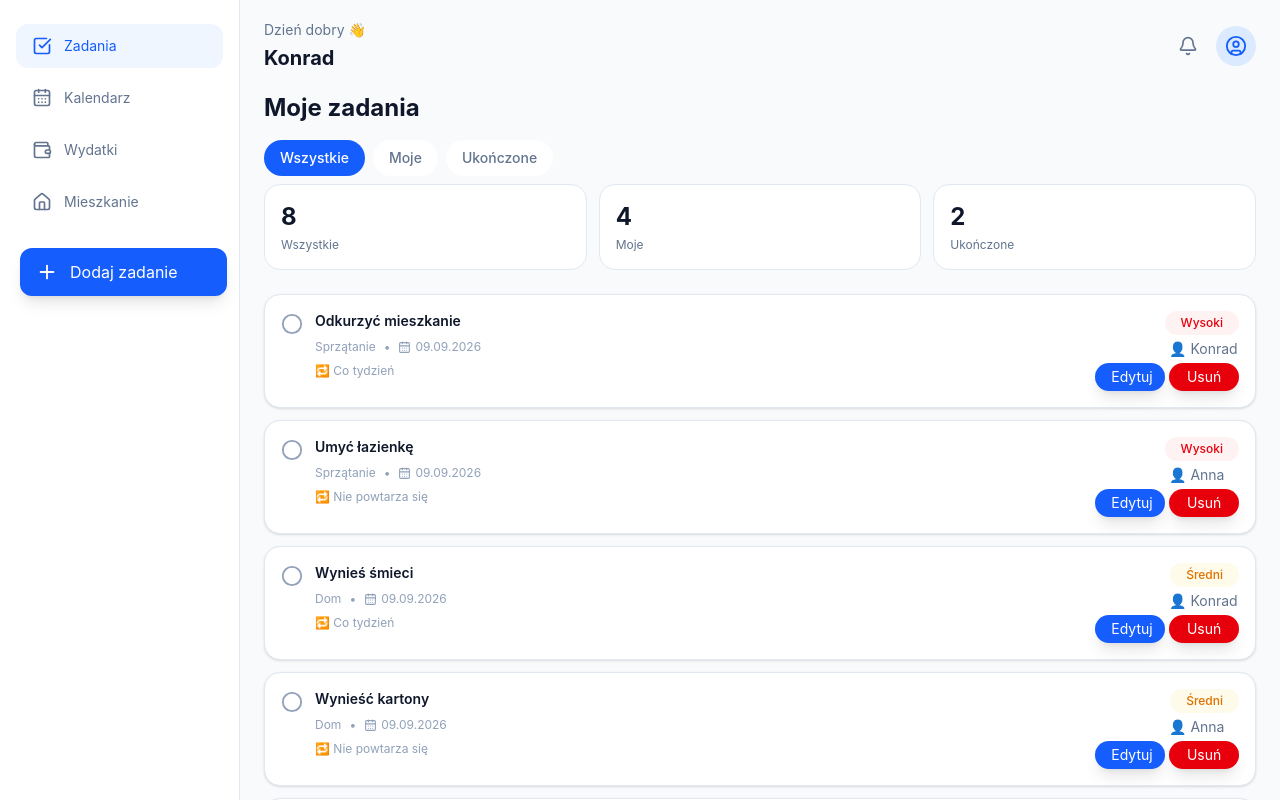
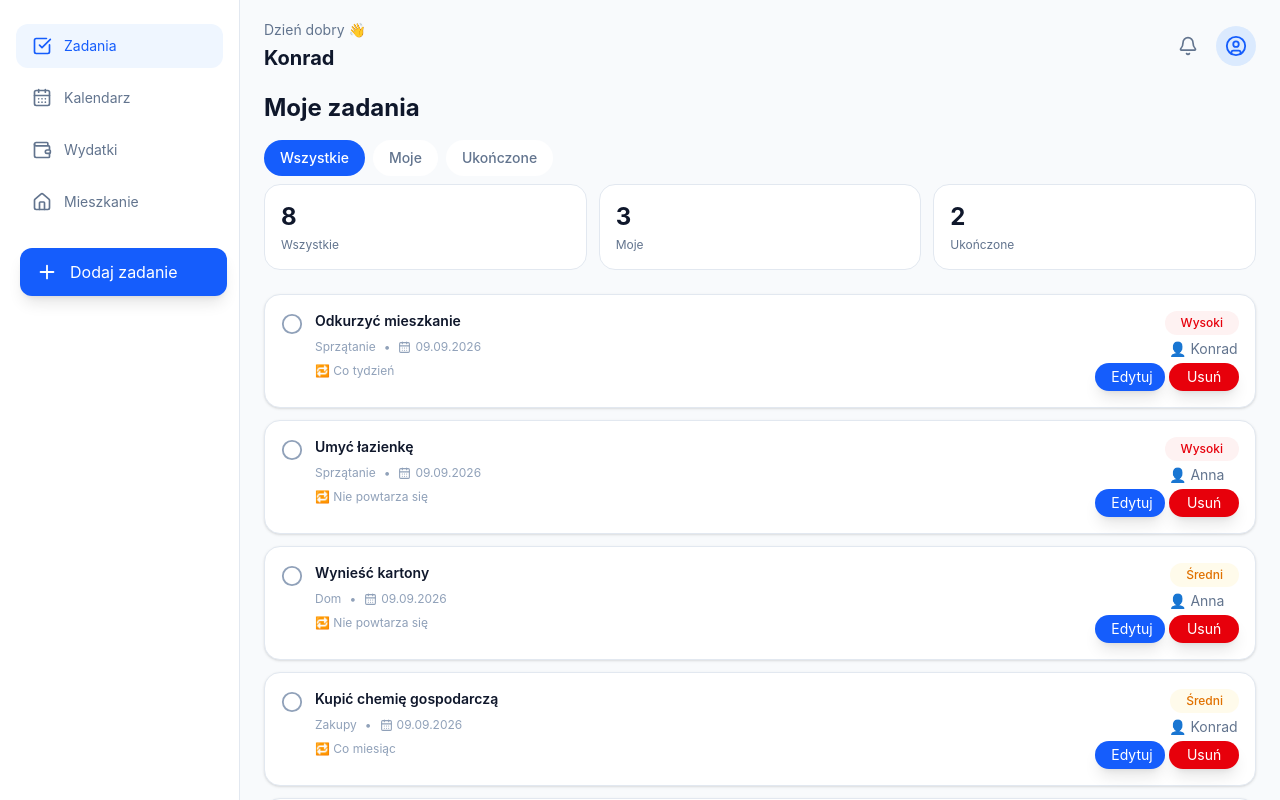
Before and after one commit to LainonShiraya/home-ops, a React (Vite) app: page /tasks in a window 1280 px wide. Shown: the top 800 px of the page. Built offline with nearby package versions, Linux system fonts and the light colour scheme.

Commit message:
feat: scope tasks by household

```diff
--- a/src/data/tasks.ts
+++ b/src/data/tasks.ts
@@ -3,6 +3,7 @@ import type { Task } from "../types/task"
 export const tasks: Task[] = [
   {
     id: "1",
+    householdId: "home-002",
     title: "Wynieś śmieci",
     category: "Dom",
     status: "todo",
@@ -13,6 +14,7 @@ export const tasks: Task[] = [
   },
   {
     id: "2",
+    householdId: "home-001",
     title: "Odkurzyć mieszkanie",
     category: "Sprzątanie",
     status: "in-progress",
@@ -23,6 +25,7 @@ export const tasks: Task[] = [
   },
   {
     id: "3",
+    householdId: "home-001",
     title: "Kupić mleko i chleb",
     category: "Zakupy",
     status: "completed",
@@ -33,6 +36,7 @@ export const tasks: Task[] = [
   },
   {
     id: "4",
+    householdId: "home-001",
     title: "Podlać kwiaty",
     category: "Dom",
     status: "todo",
@@ -43,6 +47,7 @@ export const tasks: Task[] = [
   },
   {
   id: "5",
+  householdId: "home-001",
   title: "Umyć łazienkę",
   category: "Sprzątanie",
   status: "todo",
@@ -53,6 +58,7 @@ export const tasks: Task[] = [
 },
 {
   id: "6",
+  householdId: "home-001",
   title: "Wynieść kartony",
   category: "Dom",
   status: "todo",
@@ -63,6 +69,7 @@ export const tasks: Task[] = [
 },
 {
   id: "7",
+  householdId: "home-001",
   title: "Zrobić pranie",
   category: "Pranie",
   status: "completed",
@@ -73,6 +80,7 @@ export const tasks: Task[] = [
 },
 {
   id: "8",
+  householdId: "home-001",
   title: "Kupić chemię gospodarczą",
   category: "Zakupy",
   status: "todo",
--- a/src/hooks/useTasks.ts
+++ b/src/hooks/useTasks.ts
@@ -2,20 +2,26 @@ import { useState } from "react";
 import { tasks as initialTasks } from "../data/tasks";
 import type { TaskInput, Task } from "../types/task";
 import { toggleTask } from "../utils/taskUtils";
+import { useHouseholds } from "../context/HouseholdContext/useHouseholds";
 
 export function useTasks() {
+    const { activeHousehold } = useHouseholds();
   const [tasks, setTasks] = useState<Task[]>(initialTasks);
 
 const createTask = (input: TaskInput) => {
+  if (!activeHousehold) {
+    return;
+  }
+
   const newTask: Task = {
     id: Date.now().toString(),
+    householdId: activeHousehold.id,
     ...input,
     status: "todo",
   };
 
   setTasks((prev) => [newTask, ...prev]);
 };
-
   const updateTask = (taskId: string, input: TaskInput) => {
     setTasks((prev) =>
       prev.map((task) =>
--- a/src/pages/Dashboard.tsx
+++ b/src/pages/Dashboard.tsx
@@ -8,27 +8,33 @@ import TaskModal from "../components/tasks/TaskModal";
 import type { TaskInput, Task } from "../types/task";
 import TaskDeleteModal from "../components/tasks/TaskDeleteModal";
 import { useTasks } from "../hooks/useTasks";
+import { useHouseholds } from "../context/HouseholdContext/useHouseholds";
 
 function DashboardPage() {
+  const { activeHousehold } = useHouseholds();
   const [activeFilter, setActiveFilter] = useState<TaskFilter>("all");
   const { isTaskModalOpen, openTaskModal, closeTaskModal } = useTaskUI();
   const [selectedTask, setSelectedTask] = useState<Task | null>(null);
   const [taskToDelete, setTaskToDelete] = useState<Task | null>(null);
   const { tasks, createTask, updateTask, deleteTask, toggleTaskStatus } =
     useTasks();
-  const myTasks = tasks.filter((task) => task.assigneeId === "user-1");
+  const householdTasks = tasks.filter(
+    (task) => task.householdId === activeHousehold?.id,
+  );
 
-  const completedTasks = tasks.filter((task) => task.status === "completed");
+  const myTasks = householdTasks.filter((task) => task.assigneeId === "user-1");
+
+  const completedTasks = householdTasks.filter(
+    (task) => task.status === "completed",
+  );
 
   const filteredTasks = sortTasksByPriority(
-    tasks.filter((task) => {
+    householdTasks.filter((task) => {
       switch (activeFilter) {
         case "mine":
           return task.assigneeId === "user-1";
-
         case "completed":
           return task.status === "completed";
-
         default:
           return true;
       }
--- a/src/types/task.ts
+++ b/src/types/task.ts
@@ -15,6 +15,7 @@ export const priorityWeight: Record<TaskPriority, number> = {
 }
 export type Task = {
   id: string
+  householdId: string;
   title: string
   category: string
   status: TaskStatus
```
Lines whose indentation alone changed are shown as unchanged.
